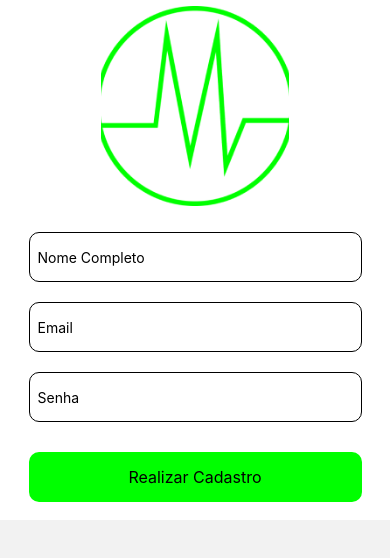
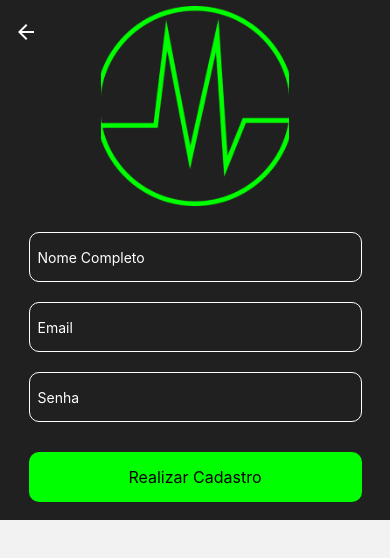
Before and after one commit to Hewrxque/MusicLife, a React Native app: screen /Registration in a window 390 px wide. Shown: the top 558 px of the page. Built offline with nearby package versions, Linux system fonts and the light colour scheme.

Commit message:
update styles

```diff
--- a/src/screens/Login/styles.js
+++ b/src/screens/Login/styles.js
@@ -35,7 +35,7 @@ const styles = StyleSheet.create({
         width: "90%",
         height: 50,
         margin: 10,
-        color: "#000",
+        color: "#FFFFFF",
         paddingHorizontal: 8
     },
     button:{
--- a/src/screens/MusicPlayer/index.js
+++ b/src/screens/MusicPlayer/index.js
@@ -52,42 +52,33 @@ export default function MusicPlayer({navigation}) {
           {/* área dos botoes de controle das músicas */}
           <View style={styles.musicButtonControl}>
             <TouchableOpacity>
-                <Icon2
-                  name="skip-previous"
-                  size={60}
-                  color={'#00FF00'}
-                />
+              <Icon2 name="skip-previous" size={60} color={'#00FF00'} />
             </TouchableOpacity>
             <TouchableOpacity>
               <Icon2 name="play" size={80} color={'#00FF00'} />
             </TouchableOpacity>
             <TouchableOpacity>
-                <Icon2
-                  name="skip-next"
-                  size={60}
-                  color={'#00FF00'}
-                />
+              <Icon2 name="skip-next" size={60} color={'#00FF00'} />
             </TouchableOpacity>
-
           </View>
         </View>
         {/* área dos botoes de controle */}
         <View style={styles.buttonContainer}>
           <View style={styles.buttonIconWrapper}>
             <TouchableOpacity>
-              <Icon name="star-outline" size={40} color={'#FFFFFF'} />
+              <Icon name="star-outline" size={30} color={'#FFFFFF'} />
             </TouchableOpacity>
 
             <TouchableOpacity>
-              <Icon name="repeat-outline" size={40} color={'#FFFFFF'} />
+              <Icon name="repeat-outline" size={30} color={'#FFFFFF'} />
             </TouchableOpacity>
 
             <TouchableOpacity>
-              <Icon name="share-outline" size={40} color={'#FFFFFF'} />
+              <Icon name="share-outline" size={30} color={'#FFFFFF'} />
             </TouchableOpacity>
 
             <TouchableOpacity>
-              <Icon name="grid-outline" size={40} color={'#FFFFFF'} />
+              <Icon name="grid-outline" size={30} color={'#FFFFFF'} />
             </TouchableOpacity>
           </View>
         </View>
--- a/src/screens/Registration/styles.js
+++ b/src/screens/Registration/styles.js
@@ -5,7 +5,7 @@ const styles = StyleSheet.create({
     flex: 1,
     height: height,
     width: width,
-    backgroundColor: '#FFFFFF'
+    backgroundColor: '#202020'
     },
 
     content:{
@@ -30,12 +30,12 @@ const styles = StyleSheet.create({
     },
     input:{
         borderWidth: 1,
-        borderColor: "#000",
+        borderColor: "#FFFFFF",
         borderRadius: 10,
         width: "90%",
         height: 50,
         margin: 10,
-        color: "#000",
+        color: "#FFFFFF",
         paddingHorizontal: 8
 
 
```
Lines whose indentation alone changed are shown as unchanged.
